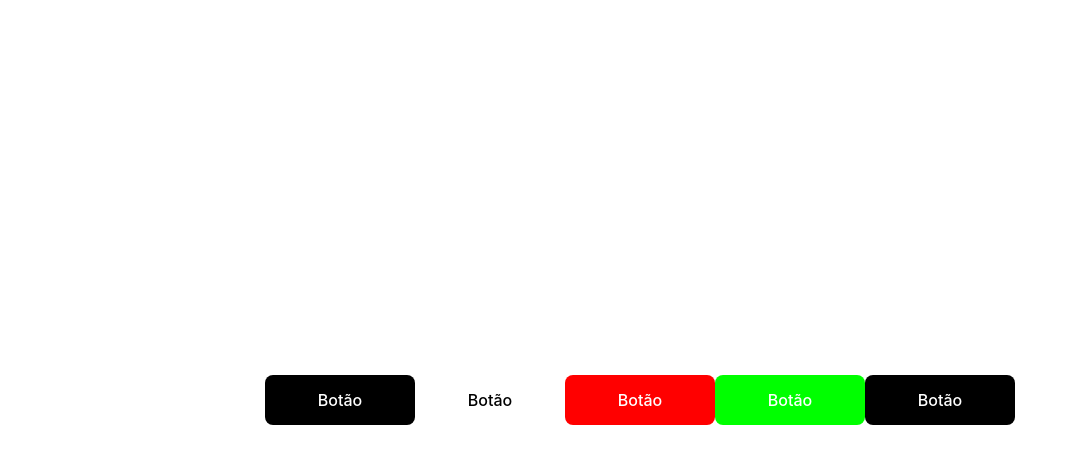
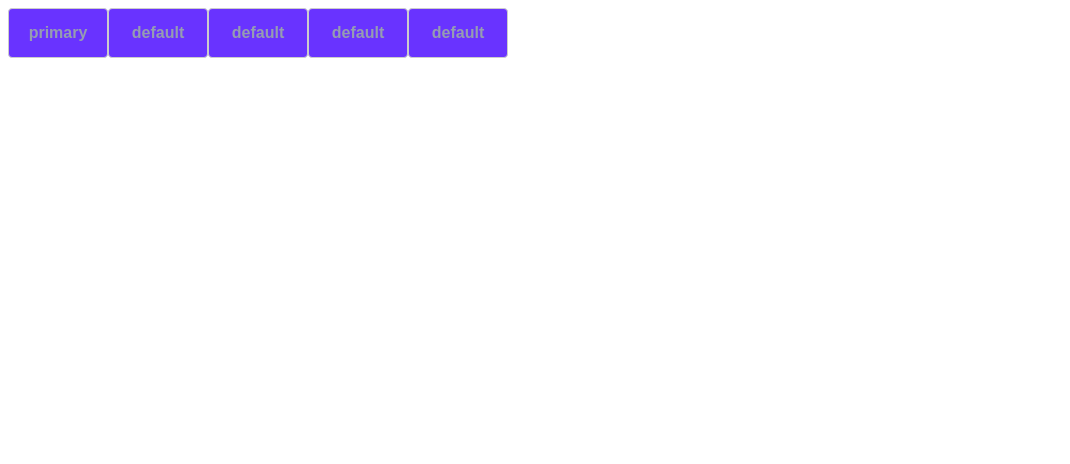
Before and after one commit to felipegenuino/ignite, a React (Vite) app in the folder 02-ignite-timer/: page / in a window 1280 px wide. Shown: the top 464 px of the page, without its empty margins (0-1070 px from the left). Built offline with nearby package versions, Linux system fonts and the light colour scheme.

Commit message:
tipagem de temas

```diff
--- a/02-ignite-timer/src/App.css
+++ /dev/null
@@ -1,41 +0,0 @@
-#root {
-  max-width: 1280px;
-  margin: 0 auto;
-  padding: 2rem;
-  text-align: center;
-}
-
-.logo {
-  height: 6em;
-  padding: 1.5em;
-  will-change: filter;
-}
-.logo:hover {
-  filter: drop-shadow(0 0 2em #646cffaa);
-}
-.logo.react:hover {
-  filter: drop-shadow(0 0 2em #61dafbaa);
-}
-
-@keyframes logo-spin {
-  from {
-    transform: rotate(0deg);
-  }
-  to {
-    transform: rotate(360deg);
-  }
-}
-
-@media (prefers-reduced-motion: no-preference) {
-  a:nth-of-type(2) .logo {
-    animation: logo-spin infinite 20s linear;
-  }
-}
-
-.card {
-  padding: 2em;
-}
-
-.read-the-docs {
-  color: #888;
-}
--- a/02-ignite-timer/src/App.tsx
+++ b/02-ignite-timer/src/App.tsx
@@ -1,15 +1,16 @@
-import "./App.css";
+import { ThemeProvider } from "styled-components";
 import { Button } from "./components/Button";
+import { defaultTheme } from "./styles/themes/default";
 
 function App() {
   return (
-    <div>
-      <Button color="primary" />
-      <Button color="secondary" />
-      <Button color="danger" />
-      <Button color="success" />
+    <ThemeProvider theme={defaultTheme}>
+      <Button variant="primary" text="primary" />
+      <Button variant="secondary" />
+      <Button variant="danger" />
+      <Button variant="success" />
       <Button />
-    </div>
+    </ThemeProvider>
   );
 }
 
--- a/02-ignite-timer/src/components/Button.module.css
+++ /dev/null
@@ -1,27 +0,0 @@
-.button {
-  width: 150px;
-  height: 50px;
-}
-
-.button:hover {
-  opacity: 0.7;
-}
-
-.primary {
-  background-color: #000;
-  color: #fff;
-}
-.secondary {
-  background-color: #fff;
-  color: #000;
-}
-
-.danger {
-  background-color: #f00;
-  color: #fff;
-}
-
-.success {
-  background-color: #0f0;
-  color: #fff;
-}
--- /dev/null
+++ b/02-ignite-timer/src/components/Button.styles.ts
@@ -0,0 +1,34 @@
+import styled from "styled-components";
+
+export type ButtonVariant = "primary" | "secondary" | "danger" | "success";
+
+interface ButtonContainerProps {
+  variant?: ButtonVariant;
+}
+
+const buttonVariants = {
+  primary: "purple",
+  secondary: "orange",
+  danger: "red",
+  success: "green",
+  default: "gray",
+};
+
+export const ButtonContainer = styled.button<ButtonContainerProps>`
+  background-color: ${(props) => props.theme.colors.blueDark};
+  color: ${(props) => props.theme.colors.text};
+
+  width: 100px;
+  height: 50px;
+  border: 1px solid #ccc;
+  border-radius: 4px;
+  cursor: pointer;
+  font-size: 1rem;
+  font-weight: 600;
+  padding: 0.5rem 1rem;
+  transition: background-color 0.2s;
+
+  &:hover {
+    background-color: #e0e0e0;
+  }
+`;
--- a/02-ignite-timer/src/components/Button.tsx
+++ b/02-ignite-timer/src/components/Button.tsx
@@ -1,9 +1,11 @@
 import style from "./Button.module.css";
+import { ButtonContainer } from "./Button.styles";
 
 interface PropsButton {
-  color?: "primary" | "secondary" | "danger" | "success";
+  variant?: "primary" | "secondary" | "danger" | "success";
+  text?: string;
 }
 
-export function Button({ color = "primary" }: PropsButton) {
-  return <button className={`${style.button} ${style[color]}`}>Botão</button>;
+export function Button({ variant = "primary", text = "default" }: PropsButton) {
+  return <ButtonContainer variant={variant}>{text}</ButtonContainer>;
 }
--- a/02-ignite-timer/src/index.css
+++ b/02-ignite-timer/src/index.css
@@ -3,10 +3,6 @@
   font-size: 16px;
   line-height: 24px;
   font-weight: 400;
-
-  color-scheme: light dark;
-  color: rgba(255, 255, 255, 0.87);
-  background-color: #242424;
 
   font-synthesis: none;
   text-rendering: optimizeLegibility;
@@ -14,57 +10,3 @@
   -moz-osx-font-smoothing: grayscale;
   -webkit-text-size-adjust: 100%;
 }
-
-a {
-  font-weight: 500;
-  color: #646cff;
-  text-decoration: inherit;
-}
-a:hover {
-  color: #535bf2;
-}
-
-body {
-  margin: 0;
-  display: flex;
-  place-items: center;
-  min-width: 320px;
-  min-height: 100vh;
-}
-
-h1 {
-  font-size: 3.2em;
-  line-height: 1.1;
-}
-
-button {
-  border-radius: 8px;
-  border: 1px solid transparent;
-  padding: 0.6em 1.2em;
-  font-size: 1em;
-  font-weight: 500;
-  font-family: inherit;
-  background-color: #1a1a1a;
-  cursor: pointer;
-  transition: border-color 0.25s;
-}
-button:hover {
-  border-color: #646cff;
-}
-button:focus,
-button:focus-visible {
-  outline: 4px auto -webkit-focus-ring-color;
-}
-
-@media (prefers-color-scheme: light) {
-  :root {
-    color: #213547;
-    background-color: #ffffff;
-  }
-  a:hover {
-    color: #747bff;
-  }
-  button {
-    background-color: #f9f9f9;
-  }
-}
--- /dev/null
+++ b/02-ignite-timer/src/styles/themes/default.ts
@@ -0,0 +1,25 @@
+export const defaultTheme = {
+  colors: {
+    primary: "purple",
+    secondary: "#ff872c",
+    success: "#12a454",
+    danger: "#e83f5b",
+    shape: "#fff",
+    title: "#363f5f",
+    text: "#969cb2",
+    background: "#f0f2f5",
+    grayLine: "#dcdde0",
+    textHighlight: "#b3b9ff",
+    titleHighlight: "#dcdde0",
+    red: "#e83f5b",
+    green: "#4cd62b",
+    blue: "#5429cc",
+    blueDark: "#6933ff",
+    blueTwitter: "#2aa9e0",
+  },
+  fonts: {
+    regular: "Poppins_400Regular",
+    medium: "Poppins_500Medium",
+    bold: "Poppins_700Bold",
+  },
+};
```
Also changed, not shown: 02-ignite-timer/src/@types/styled.d.ts (added, +21 -0 lines).
